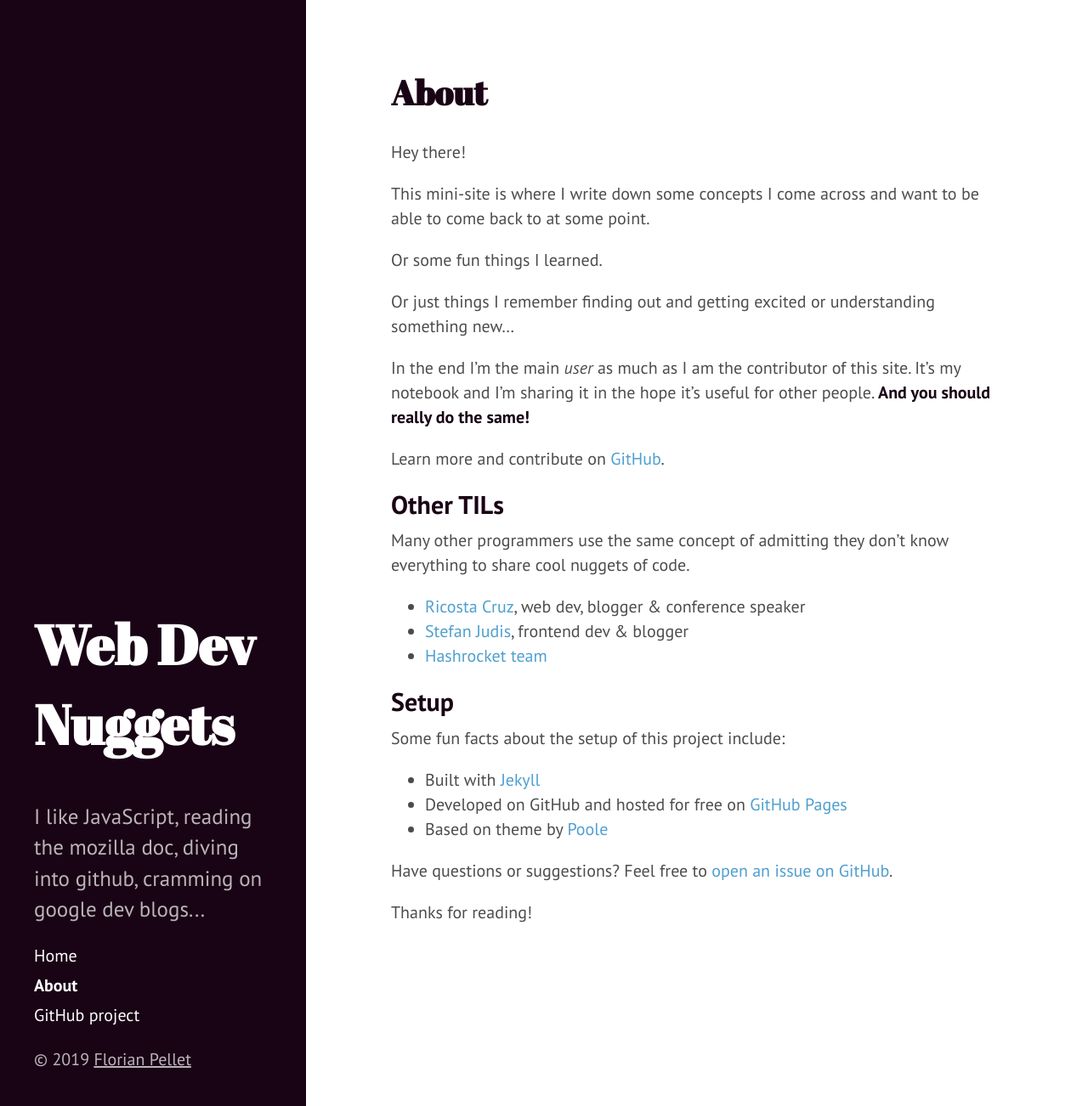
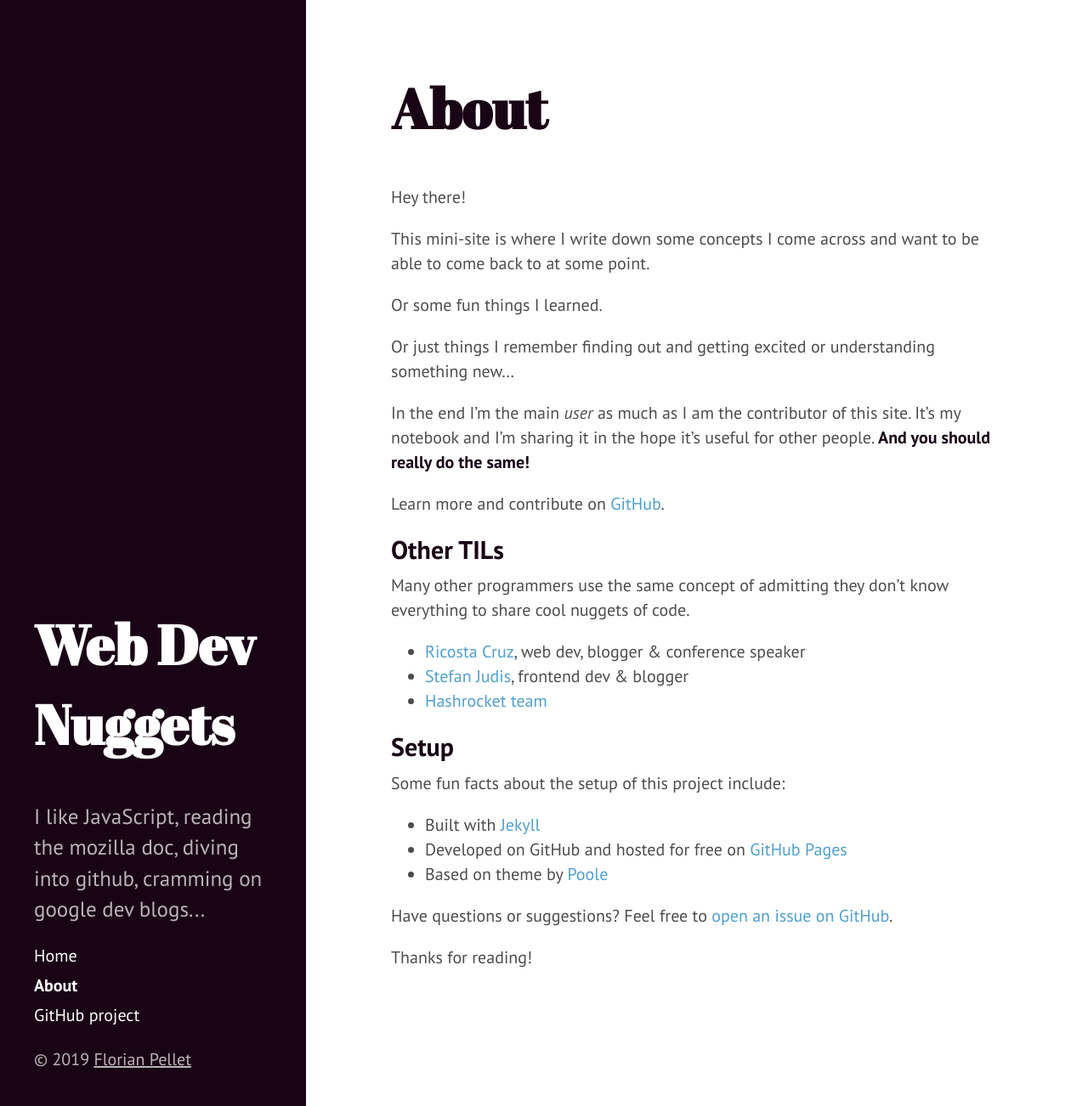
Before and after one commit to Sheraff/TIL, a Jekyll site: the page built from about.md, in a window 1280 px wide and 1302 px high. Shown: the whole window at 85% size. Built offline with Jekyll 4.4.1, drawn with Linux system fonts in a browser that asks for light colours.

Commit message:
big titles

```diff
--- a/public/css/style.css
+++ b/public/css/style.css
@@ -416,6 +416,7 @@ h1#tagName a {
 .post-title:not(.list-title),
 h1#tagName:not(.list-title) {
   font-family: "Abril Fatface", serif;
+  font-size: 3.25rem;
 }
 /* Related posts */
 .related {
--- a/public/css/style.less
+++ b/public/css/style.less
@@ -502,6 +502,7 @@ h1#tagName {
 
 	&:not(.list-title) {
 		font-family: "Abril Fatface", serif;
+		font-size  : 3.25rem;
 	}
 }
 
```
